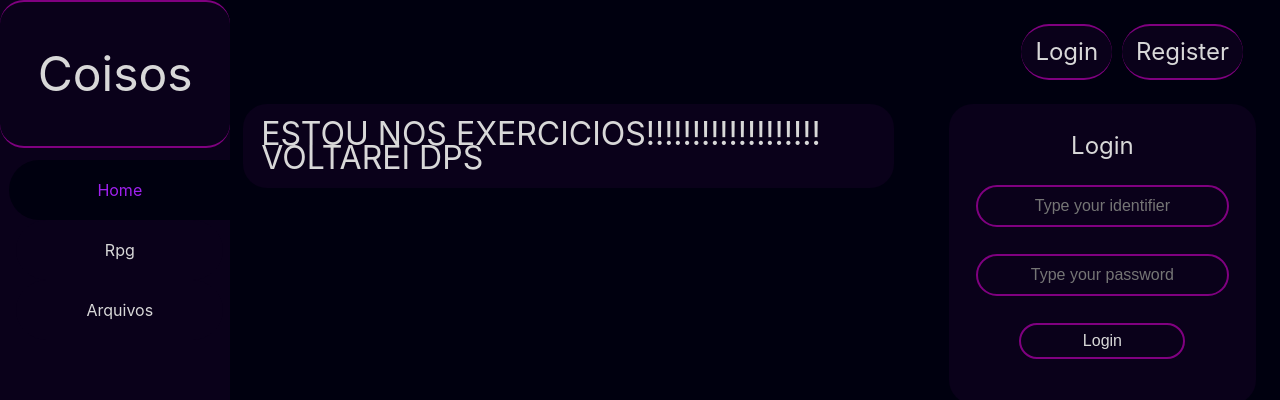
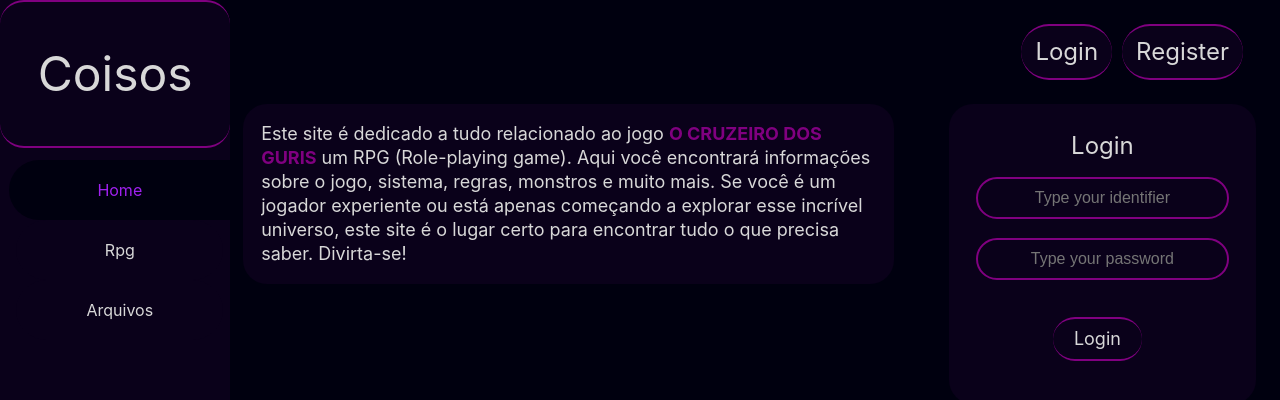
Before and after one commit to Carvalho-Gustav0/coisos-web, a React (Vite) app: page /home in a window 1280 px wide. Both pictures are taken after a click on the element "Login". Shown: the top 400 px of the page. Built offline with nearby package versions, Linux system fonts and the light colour scheme.

Commit message:
Ajustes de layout

```diff
--- a/src/pages/home/index.tsx
+++ b/src/pages/home/index.tsx
@@ -35,7 +35,10 @@ export default function Home() {
                 </Style.Loggin>
             </Style.LogIntoContainer>
             <Style.Content className={decreaseLayout}>
-                ESTOU NOS EXERCICIOS!!!!!!!!!!!!!!!!!!! VOLTAREI DPS
+                Este site é dedicado a tudo relacionado ao jogo <Style.RPG>O CRUZEIRO DOS GURIS</Style.RPG> um RPG (Role-playing game).
+                Aqui você encontrará informações sobre o jogo, sistema, regras, monstros
+                e muito mais. Se você é um jogador experiente ou está apenas começando a explorar
+                esse incrível universo, este site é o lugar certo para encontrar tudo o que precisa saber. Divirta-se!
             </Style.Content>
             {showContainer()}
         </Style.Home>
--- a/src/pages/home/login/index.tsx
+++ b/src/pages/home/login/index.tsx
@@ -26,7 +26,7 @@ export function LoginRegister(props: LogType) {
             )}
             <Style.InputLogin type="text" placeholder='Type your identifier' onChange={(ev) => setIdentifier(ev.target.value)}/>
             <Style.InputLogin type="password" placeholder='Type your password' onChange={(ev) => setPassword(ev.target.value)}/>
-            <Style.ButtonLogin className={nameClass} type='submit' onClick={() => loginOrRegister(props.titleContainer)}>
+            <Style.ButtonLogin className={nameClass} onClick={() => loginOrRegister(props.titleContainer)}>
                 {props.titleContainer}
             </Style.ButtonLogin>
             <Style.Message>
--- a/src/pages/home/login/style.ts
+++ b/src/pages/home/login/style.ts
@@ -42,17 +42,19 @@ export const InputLogin = styled.input`
     }
 `
 
-export const ButtonLogin = styled.button`
-    width: 54%;
-    height: 36px;
-    border-radius: 24px;
-    margin-bottom: 12px;
+export const ButtonLogin = styled.p`
+    color: #D8D8D8;
+    width: 24%;
+    padding: 8px;
     cursor: pointer;
+    text-align: center;
+    margin-right: 10px;
+    font-size: large;
+    border-radius: 32px;
+    background-color: #0a011a;
 
-    color: #D8D8D8;
-    font-size: medium;
-
-    border: 2px solid purple;
+    border-top: 2px solid purple;
+    border-bottom: 2px solid purple;
 
     background-color: #0a011a;
 
--- a/src/pages/home/style.ts
+++ b/src/pages/home/style.ts
@@ -28,10 +28,10 @@ export const Loggin = styled.p`
 
     -webkit-touch-callout: none;
     -webkit-user-select: none;
-     -khtml-user-select: none;
-       -moz-user-select: none;
-        -ms-user-select: none;
-            user-select: none;
+    -khtml-user-select: none;
+    -moz-user-select: none;
+    -ms-user-select: none;
+    user-select: none;
 
     &:hover {
         color: #A020F0;
@@ -42,7 +42,7 @@ export const Loggin = styled.p`
 export const Content = styled.div`
     top: 104px;
     width: 60%;
-    font-size: xx-large;
+    font-size: large;
     margin-left: 1%;
     position: absolute;
     background-color: #0a011a;
@@ -54,3 +54,7 @@ export const Content = styled.div`
         width: 48%;
     }
 `
+
+export const RPG = styled.b`
+    color: purple;
+`
```
